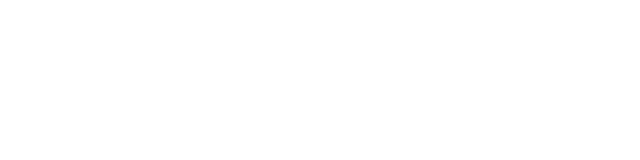
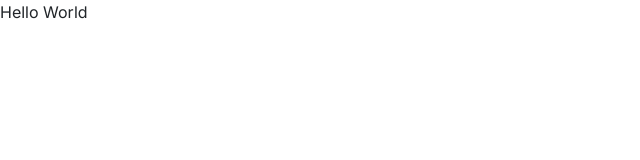
Before and after one commit to luis-saes/generic-dashboard, a React (Create React App) app in the folder front-end/: page /dashboard in a window 1280 px wide. Before the commit this address had no page. Shown: the top 160 px of the page, without its empty margins (0-640 px from the left). Built offline with nearby package versions, Linux system fonts and the light colour scheme.

Commit message:
Adding new routes and changing router structure

```diff
--- a/front-end/src/App.tsx
+++ b/front-end/src/App.tsx
@@ -1,11 +1,16 @@
 import React from "react";
 import "./App.css";
+import { Routes, Route } from "react-router-dom";
 import LoginScreen from "./views/LoginScreen";
+import DashboardMain from "./views/DashboardMain";
 
 function App() {
   return (
     <div className="App">
-      <LoginScreen />
+      <Routes>
+        <Route path="/login" element={<LoginScreen />} />
+        <Route path="/dashboard" element={<DashboardMain />} />
+      </Routes>
     </div>
   );
 }
--- a/front-end/src/components/Login/Modal.tsx
+++ b/front-end/src/components/Login/Modal.tsx
@@ -16,7 +16,7 @@ const Modal = () => {
             <div className={styles.title}>Login</div>
             <Input className="mt-3" label="E-Mail" controlType="email" />
             <Input className="mt-3" label="Password" controlType="password" />
-            <Link to="/">
+            <Link to="/dashboard">
               <Button className={`${styles.button} mt-4`} variant="primary">
                 Login
               </Button>
--- a/front-end/src/index.tsx
+++ b/front-end/src/index.tsx
@@ -10,9 +10,7 @@ const root = ReactDOM.createRoot(
 root.render(
   <React.StrictMode>
     <BrowserRouter>
-      <Routes>
-        <Route path="/login" element={<App />} />
-      </Routes>
+      <App />
     </BrowserRouter>
   </React.StrictMode>
 );
--- /dev/null
+++ b/front-end/src/views/DashboardMain.tsx
@@ -0,0 +1,7 @@
+import React from "react";
+
+const DashboardMain = () => {
+  return <div>Hello World</div>;
+};
+
+export default DashboardMain;
```
